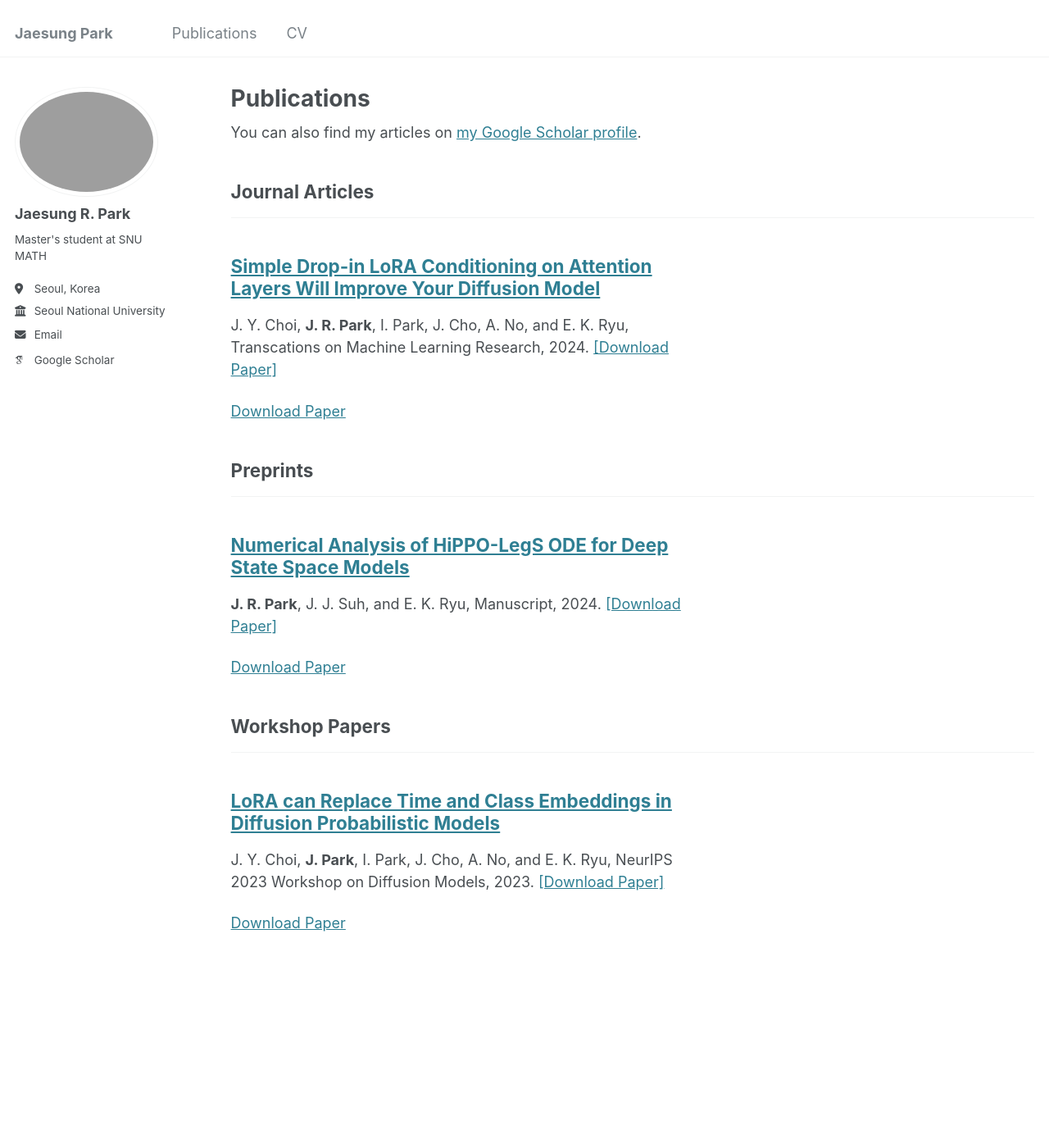
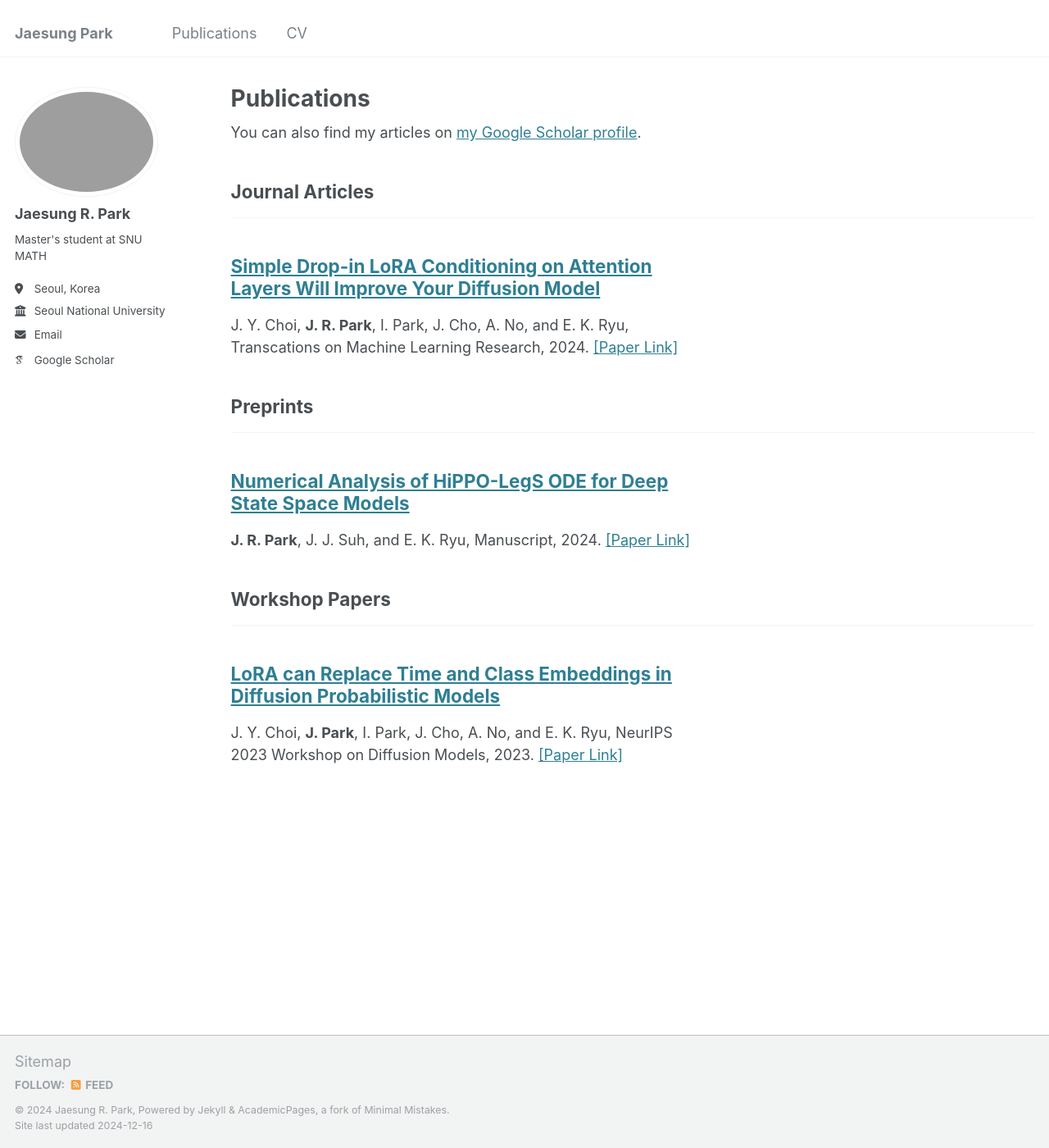
Before and after one commit to jaesungrpark/jaesungrpark.github.io, a Jekyll site: the page built from _pages/publications.html, in a window 1280 px wide and 1400 px high. Shown: the whole window at 82% size. Built offline with Jekyll 4.4.1, drawn with Linux system fonts in a browser that asks for light colours; some web fonts are replaced.

Commit message:
publication site edit

```diff
--- a/_includes/archive-single.html
+++ b/_includes/archive-single.html
@@ -46,7 +46,7 @@
             {% if post.venue %}{{ post.venue }}, {% endif %}
             {{ post.date | default: "1900-01-01" | date: "%Y" }}.
             {% if post.paperurl %}
-              <a href="{{ post.paperurl }}" target="_blank">[Download Paper]</a>
+              <a href="{{ post.paperurl }}" target="_blank">[Paper Link]</a>
             {% endif %}
           </p>
         {% elsif post.date %}
@@ -67,8 +67,6 @@
       <p>Recommended citation: {{ post.citation }}<br /><a href="{{ post.slidesurl }}">Download Slides</a></p>
     {% elsif post.citation %}
       <p>Recommended citation: {{ post.citation }}</p>
-    {% elsif post.paperurl %}
-      <p><a href=" {{ post.paperurl }} ">Download Paper</a></p>
     {% elsif post.slidesurl %}
       <p><a href="{{ post.slidesurl }}">Download Slides</a></p>
     {% endif %}
```
